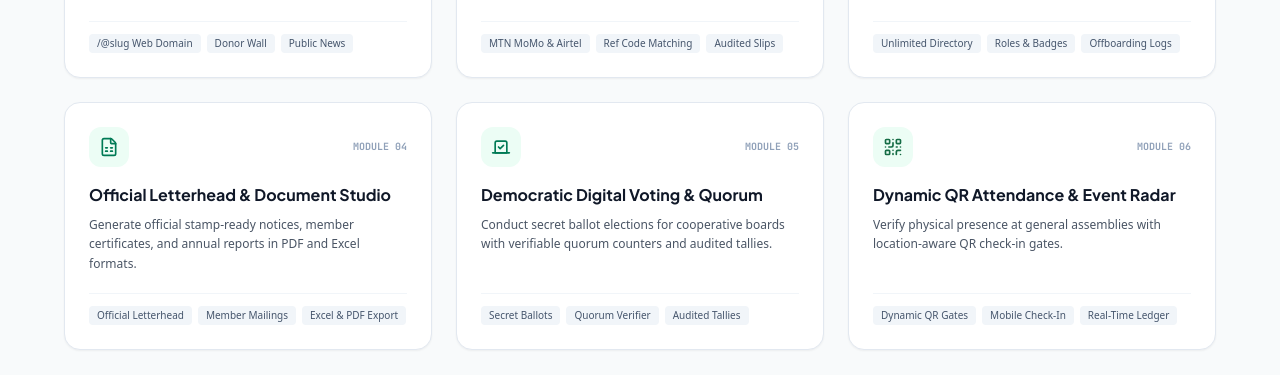
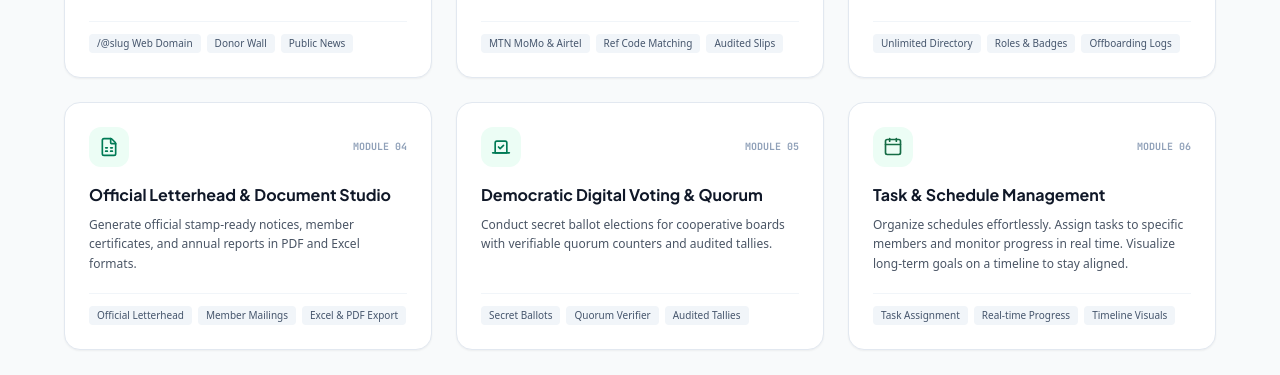
Before and after one commit to kabuyegabbyprince/impacto-landing, a React (Vite) app: page / in a window 1280 px wide. Shown: the part 1120-1495 px from the top of the page. Built offline with nearby package versions, Linux system fonts and the light colour scheme; no server answers.

Commit message:
feat(landing): replace QR module with Task & Schedule Management
Update FeatureBentoGrid and translations to reflect the new focus on task assignment and scheduling capabilities.

```diff
--- a/src/components/landing/FeatureBentoGrid.tsx
+++ b/src/components/landing/FeatureBentoGrid.tsx
@@ -6,7 +6,7 @@ import {
   Users,
   FileSpreadsheet,
   Vote,
-  QrCode,
+  Calendar,
 } from 'lucide-react';
 
 export const FeatureBentoGrid: React.FC = () => {
@@ -209,7 +209,7 @@ export const FeatureBentoGrid: React.FC = () => {
             <div>
               <div className="flex items-center justify-between mb-4">
                 <div className="p-2.5 bg-emerald-50 dark:bg-emerald-900/30 rounded-xl text-[#156c45] dark:text-emerald-400 h-10 w-10 flex items-center justify-center shrink-0">
-                  <QrCode className="h-5 w-5" />
+                  <Calendar className="h-5 w-5" />
                 </div>
                 <span className="text-[10px] font-mono text-slate-400 dark:text-slate-500 uppercase font-semibold">
                   Module 06
@@ -224,13 +224,13 @@ export const FeatureBentoGrid: React.FC = () => {
             </div>
             <div className="flex flex-wrap gap-1.5 pt-3 border-t border-slate-100 dark:border-slate-700/50">
               <span className="px-2 py-0.5 rounded text-[10px] font-medium bg-slate-100 dark:bg-slate-700/50 text-slate-600 dark:text-slate-300">
-                Dynamic QR Gates
+                Task Assignment
               </span>
               <span className="px-2 py-0.5 rounded text-[10px] font-medium bg-slate-100 dark:bg-slate-700/50 text-slate-600 dark:text-slate-300">
-                Mobile Check-In
+                Real-time Progress
               </span>
               <span className="px-2 py-0.5 rounded text-[10px] font-medium bg-slate-100 dark:bg-slate-700/50 text-slate-600 dark:text-slate-300">
-                Real-Time Ledger
+                Timeline Visuals
               </span>
             </div>
           </div>
--- a/src/locales/i18n.ts
+++ b/src/locales/i18n.ts
@@ -33,8 +33,8 @@ const resources = {
         card4_desc: 'Generate official stamp-ready notices, member certificates, and annual reports in PDF and Excel formats.',
         card5_title: 'Democratic Digital Voting & Quorum',
         card5_desc: 'Conduct secret ballot elections for cooperative boards with verifiable quorum counters and audited tallies.',
-        card6_title: 'Dynamic QR Attendance & Event Radar',
-        card6_desc: 'Verify physical presence at general assemblies with location-aware QR check-in gates.',
+        card6_title: 'Task & Schedule Management',
+        card6_desc: 'Organize schedules effortlessly. Assign tasks to specific members and monitor progress in real time. Visualize long-term goals on a timeline to stay aligned.',
         featured: 'Featured Rwandan Organizations',
         directory_desc: 'Browse active registered cooperatives, environmental groups, and civic associations.',
         search_placeholder: 'Search by organization name or mission...',
@@ -87,8 +87,8 @@ const resources = {
         card4_desc: 'Générez des lettres officielles prêtes à tamponner et des rapports annuels au format PDF et Excel.',
         card5_title: 'Vote Démocratique et Quorum',
         card5_desc: 'Organisez des scrutins secrets pour les conseils d\'administration avec calcul du quorum.',
-        card6_title: 'Présence par QR Code et Radar d\'Événements',
-        card6_desc: 'Validez la présence physique aux assemblées générales grâce à des scans QR géolocalisés.',
+        card6_title: 'Gestion des Tâches et des Plannings',
+        card6_desc: 'Organisez vos plannings sans effort. Assignez des tâches aux membres et suivez leur progression en temps réel. Visualisez vos objectifs à long terme sur une chronologie.',
         featured: 'Organisations Rwandaises à la Une',
         directory_desc: 'Explorez les coopératives et associations communautaires actives au Rwanda.',
         search_placeholder: 'Rechercher par nom ou mission...',
@@ -141,8 +141,8 @@ const resources = {
         card4_desc: 'Tunganya amatangazo yemewe, ibyemezo by\'abanyamuryango, na raporo za buri mwaka muri PDF na Excel.',
         card5_title: 'Amatora mu Mucyo no Kumenya Inteko',
         card5_desc: 'Kora amatora y\'ubuyobozi bwa koperative mu ibanga uzwi neza umubare w\'abantu bitabiriye.',
-        card6_title: 'Kwandika Abitabiriye Hakoreshejwe QR Code',
-        card6_desc: 'Emeza ko abanyamuryango bitabiriye inama rusange bakoresheje QR code iriho n\'aho baherereye.',
+        card6_title: 'Gucunga Imirimo n\'Ingengabihe',
+        card6_desc: 'Tegura ingengabihe bitakugoye. Aha abanyamuryango imirimo kandi ukurikire uko ikorwa mu gihe nyacyo. Reba intego z\'igihe kirekire ku murongo w\'igihe.',
         featured: 'Imiryango n\'Amakoperative Byo mu Rwanda',
         directory_desc: 'Shakisha amakoperative n\'imiryango itandukanye ikora mu Rwanda.',
         search_placeholder: 'Shakisha izina ry\'umuryango cyangwa intego...',
```
Also changed, not shown: public/assets/aistudio/image_6635d727.png (added).
